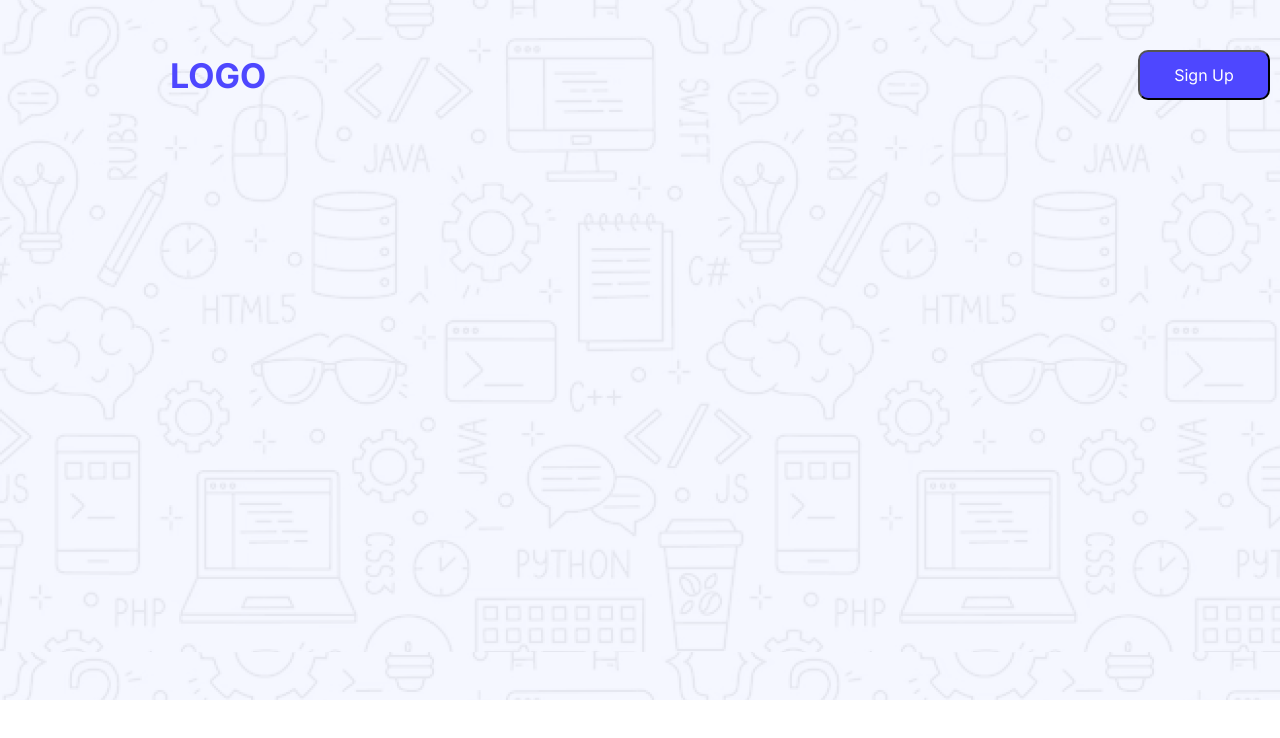
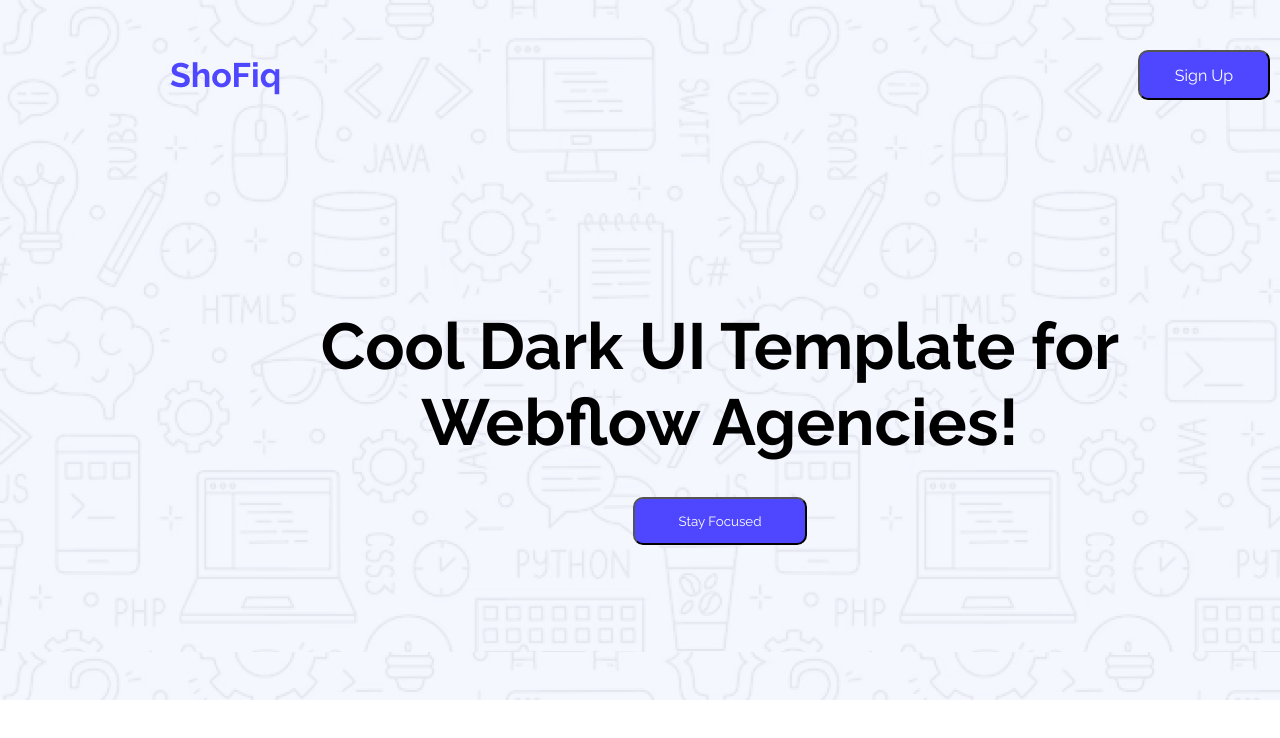
Before and after one commit to ShoFiq6030/PH_Assignment-1, a plain HTML site: page index.html in a window 1280 px wide. Shown: the top 738 px of the page. Drawn offline with Linux system fonts and the light colour scheme.

Commit message:
add- hero section

```diff
--- a/index.html
+++ b/index.html
@@ -13,6 +13,13 @@
       href="https://fonts.googleapis.com/css2?family=Inter:ital,opsz,wght@0,14..32,100..900;1,14..32,100..900&display=swap"
       rel="stylesheet"
     />
+
+    <link rel="preconnect" href="https://fonts.googleapis.com" />
+    <link rel="preconnect" href="https://fonts.gstatic.com" crossorigin />
+    <link
+      href="https://fonts.googleapis.com/css2?family=Raleway:ital,wght@0,100..900;1,100..900&display=swap"
+      rel="stylesheet"
+    />
     <!-- google fronts end -->
   </head>
   <body>
@@ -21,13 +28,17 @@
       <!-- header section start -->
       <header>
         <nav class="navbar">
-          <h1 class="color-primary nav-logo">LOGO</h1>
+          <h1 class="color-primary nav-logo">ShoFiq</h1>
           <button class="nav-button bg-primary"><p>Sign Up</p></button>
         </nav>
       </header>
       <!-- header section end -->
       <!-- hero section start -->
-      <section></section>
+      <section class="hero">
+        <p class="hero-title">Cool Dark UI Template for Webflow Agencies!</p>
+        <button class="hero-btn bg-primary">Stay Focused</button>
+      </section>
+      <!-- hero section end -->
     </div>
     <!-- header and hero section end -->
   </body>
--- a/style.css
+++ b/style.css
@@ -1,5 +1,5 @@
 * {
-  font-family: inter, sans-serif;
+  font-family: Raleway, sans-serif;
   margin: 0 auto;
   padding: 0;
   box-sizing: border-box;
@@ -26,7 +26,7 @@ body {
 /* header section  */
 .nav-logo {
   margin: 0 0;
-  font-weight: bold          ;
+  font-weight: bold;
   font-size: 34px;
 }
 
@@ -51,3 +51,21 @@ body {
 .nav-button p {
   font-size: 16px;
 }
+
+/* hero section  */
+.hero {
+  width: 905px;
+  height: 237px;
+  text-align: center;
+  margin-top: 158px;
+}
+.hero-title {
+  font-size: 65px;
+  font-weight: bold;
+}
+.hero-btn {
+  width: 174px;
+  height: 48px;
+  border-radius: 10px;
+  margin-top: 37px;
+}
```
Also changed, not shown: 1 other file.
